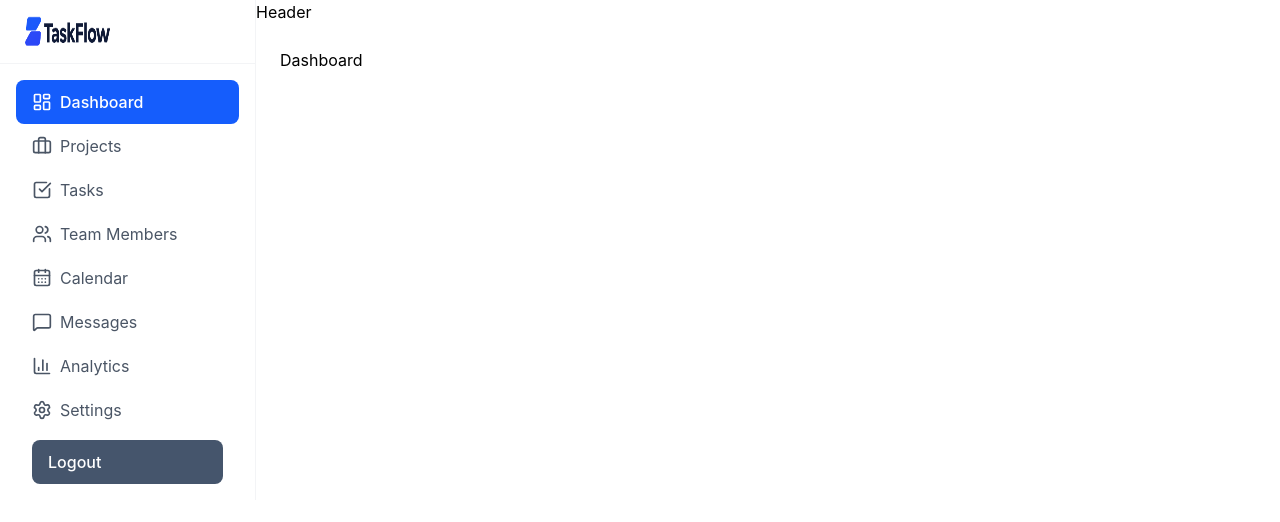
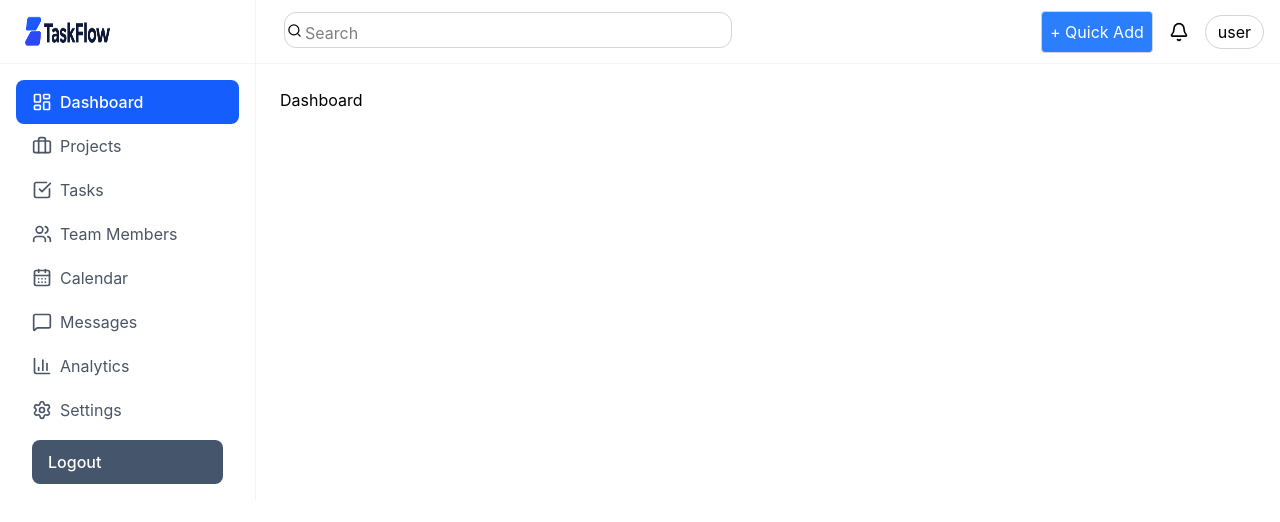
Before and after one commit to AmbikaPattem5/taskflow, a React (Vite) app: page /dashboard in a window 1280 px wide. Shown: the top 522 px of the page. Built offline with nearby package versions, Linux system fonts and the light colour scheme.

Commit message:
ux design is completed for dashboard

```diff
--- a/src/components/layouts/Header.tsx
+++ b/src/components/layouts/Header.tsx
@@ -1,6 +1,22 @@
+import { Search, Bell } from "lucide-react"
 function Header() {
     return (
-        <div>Header</div>
+        <div className="flex justify-between px-4 h-16 border-b border-gray-100 gap-3">
+            <div className="relative border border-gray-300 h-9 w-full max-w-xs md:max-w-md rounded-xl items-center px-3 m-3">
+                <Search size={15} className="absolute top-2.5 left-0.5 " />
+
+                <input type="text" value="" placeholder="Search" className="p-2" />
+            </div>
+            <div className="flex flex-row gap-4 items-center ">
+                <div >
+                    <button className="border border-gray-300 bg-blue-500 text-white hover:bg-blue-700 cursor-pointer rounded p-2 ">+ Quick Add</button>
+                </div>
+                <div className="relative">
+                    <Bell size={20} />
+                </div>
+                <div className="border border-gray-300 text-center rounded-full px-3 py-1">user</div>
+            </div>
+        </div>
     )
 }
 export default Header;
```
